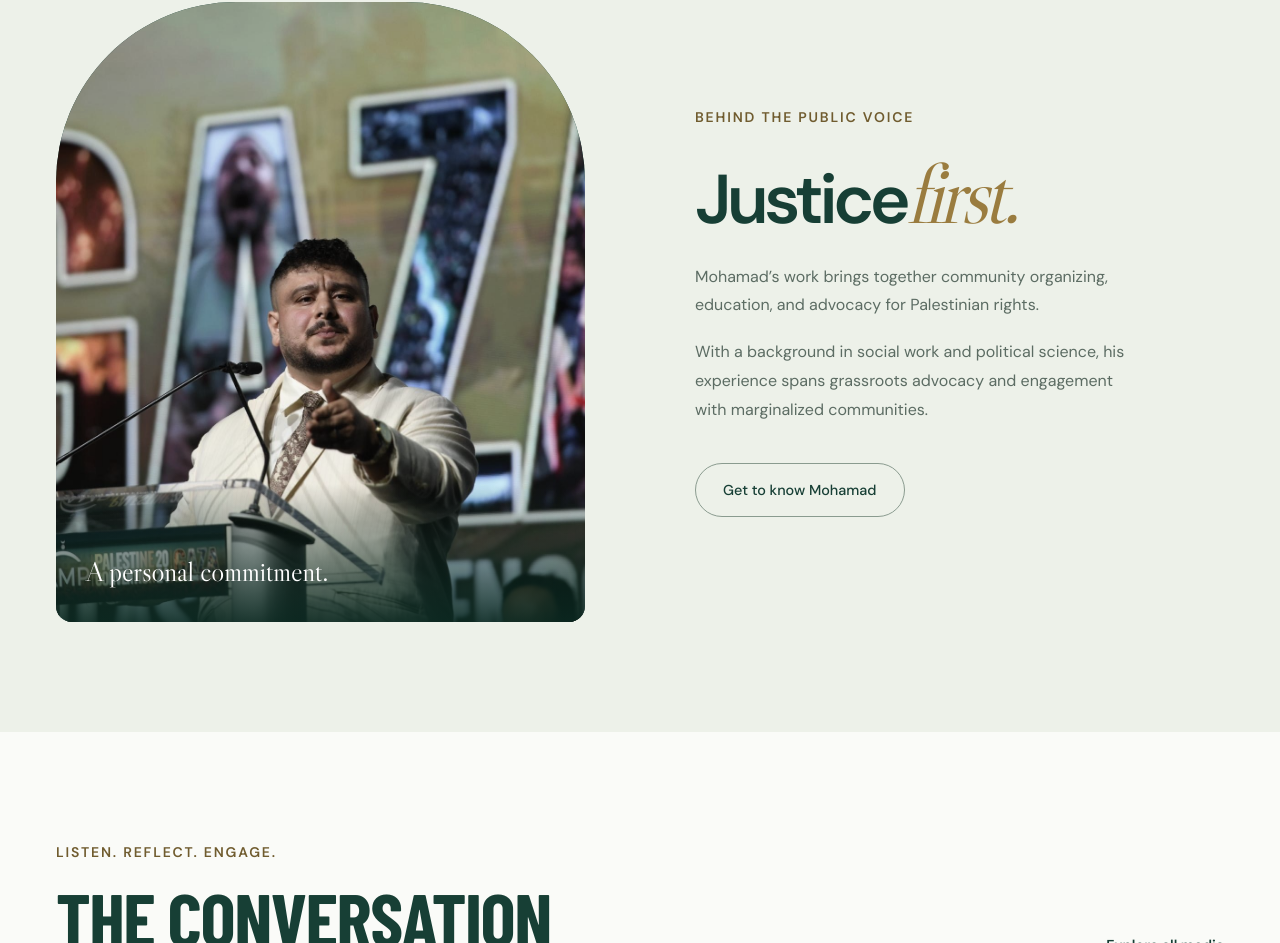
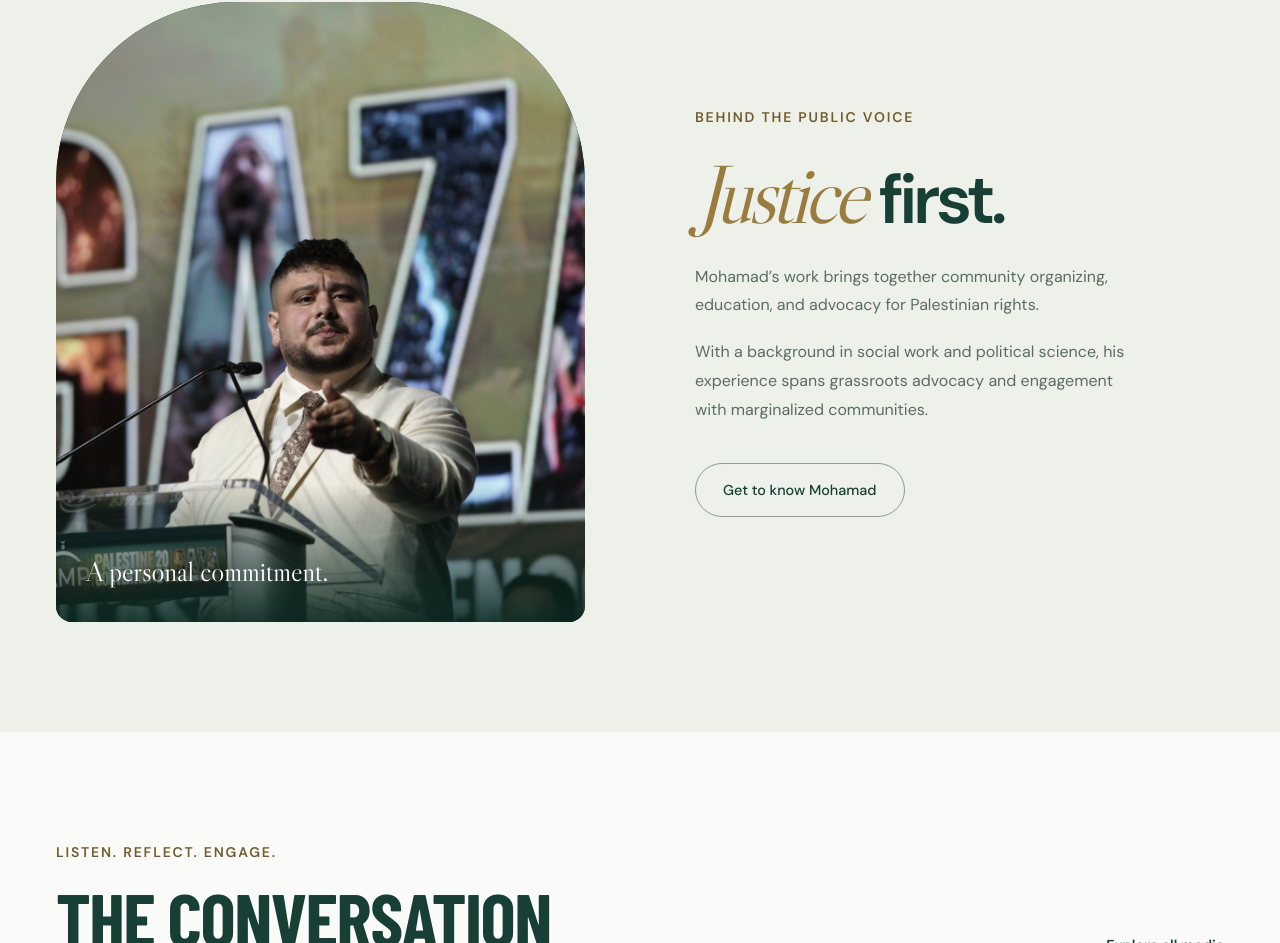
Before and after one commit to PalestineScavengerHunt/MohamadHabehh, a plain HTML site: page Mohamad Habehh/index.html in a window 1280 px wide. Shown: the part 2220-3163 px from the top of the page. Drawn offline with Linux system fonts and the light colour scheme.

Commit message:
Update index.html

```diff
--- a/Mohamad Habehh/index.html
+++ b/Mohamad Habehh/index.html
@@ -108,7 +108,7 @@
             commitment.</span></div>
         <div class="about-copy">
           <p class="eyebrow">BEHIND THE PUBLIC VOICE</p>
-          <h2>Justice<em>first.</em></h2>
+          <h2><em>Justice </em>first.</h2>
           <p>Mohamad’s work brings together community organizing, education, and
             advocacy for Palestinian rights.</p>
           <p>With a background in social work and political science, his
```
